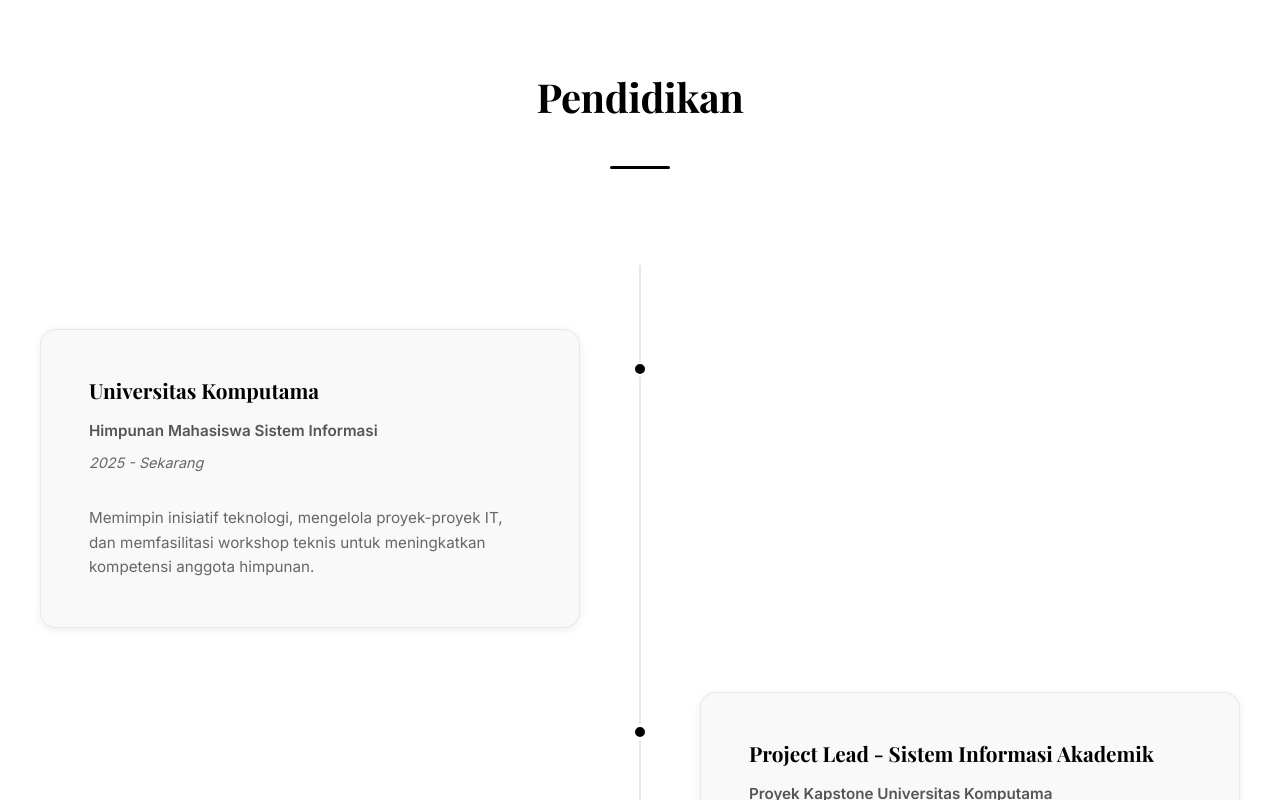
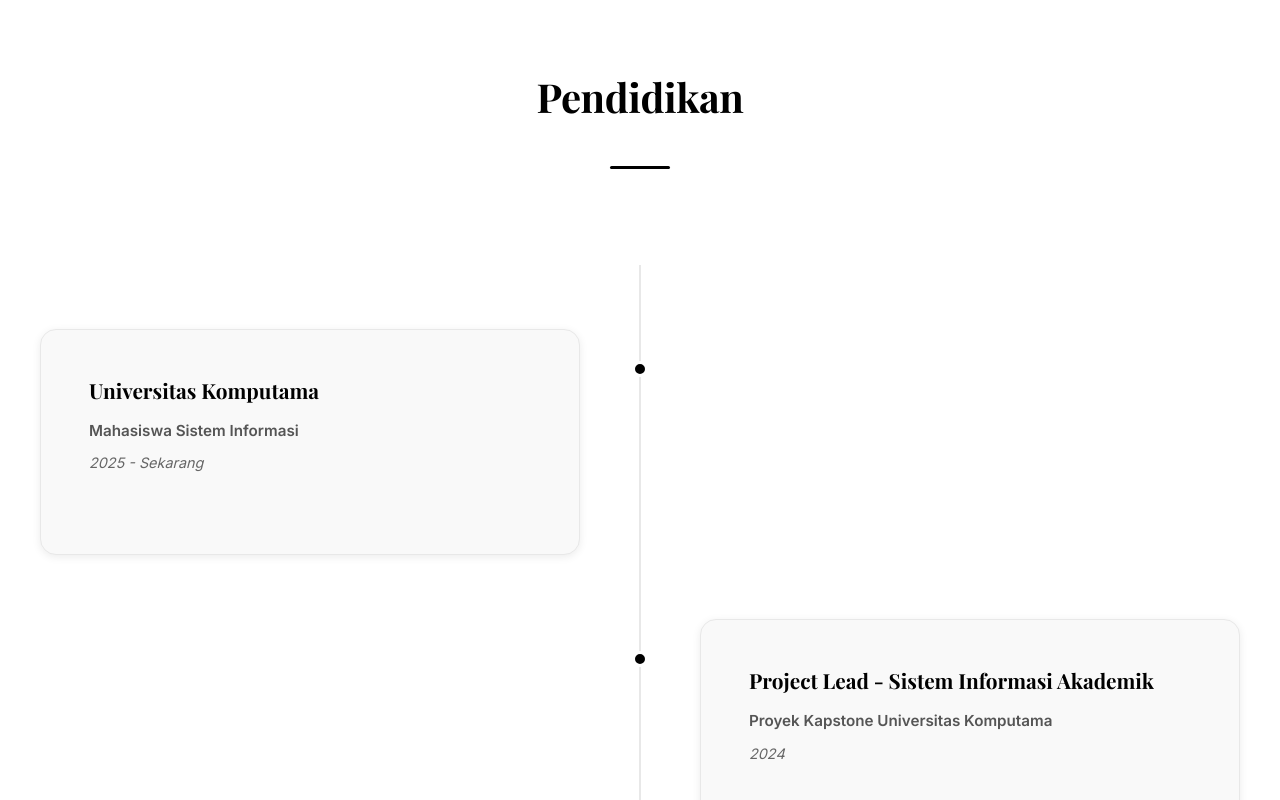
Before and after one commit to ornandosaputra/portofolio-ornando-2-SI-A, a plain HTML site: page index.html in a window 1280 px wide. Shown: the part 1885-2685 px from the top of the page. Drawn offline with nearby package versions, Linux system fonts and the light colour scheme.

Commit message:
Update experience organization and details
Updated organization name and removed description.

```diff
--- a/index.html
+++ b/index.html
@@ -111,11 +111,8 @@
                     <div class="timeline-content">
                         <div class="experience-card">
                             <h3 class="experience-title">Universitas Komputama</h3>
-                            <p class="experience-org">Himpunan Mahasiswa Sistem Informasi</p>
+                            <p class="experience-org">Mahasiswa Sistem Informasi</p>
                             <p class="experience-date">2025 - Sekarang</p>
-                            <p class="experience-description">
-                                Memimpin inisiatif teknologi, mengelola proyek-proyek IT, dan memfasilitasi workshop teknis untuk meningkatkan kompetensi anggota himpunan.
-                            </p>
                         </div>
                     </div>
                 </div>
```
